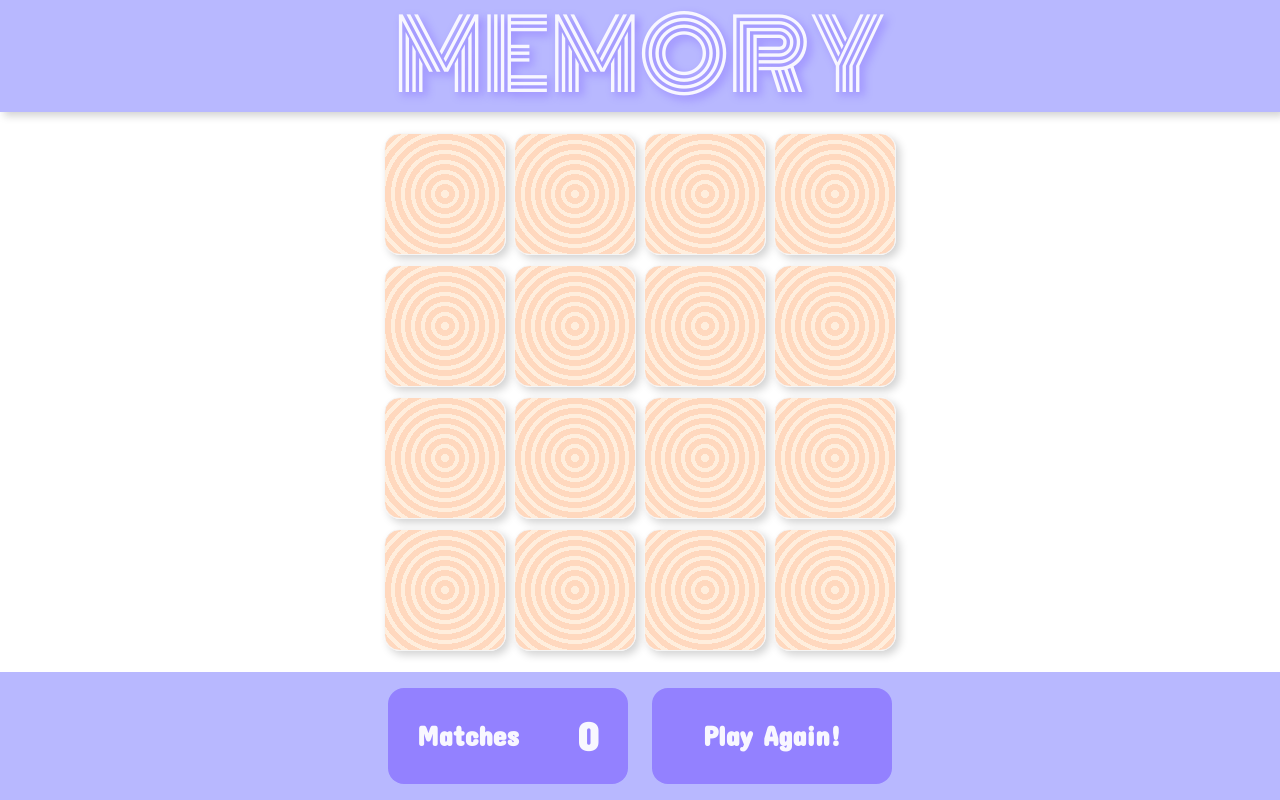
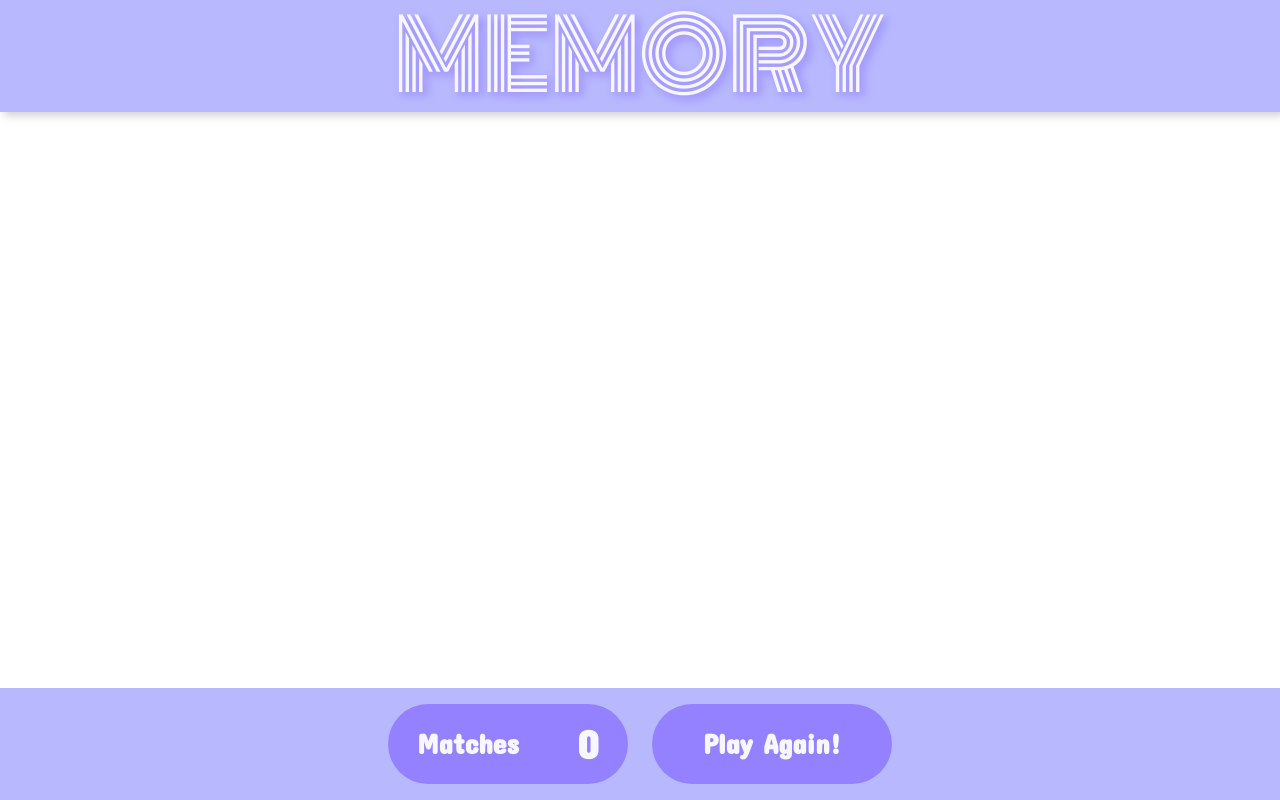
Before and after one commit to erikasinkovics/memory, a React (Create React App) app: page / in a window 1280 px wide. Built offline with nearby package versions, Linux system fonts and the light colour scheme.

Commit message:
Footer redesign.

```diff
--- a/src/components/Footer/Footer.css
+++ b/src/components/Footer/Footer.css
@@ -3,7 +3,6 @@
 .Footer {
     display: flex;
     flex-direction: row;
-    padding-top: 2vh;
     position: fixed;
     bottom: 0;
     z-index: 2;
@@ -11,6 +10,7 @@
     width: 100%;
     background-color: #B8B8FF;
     justify-content: center;
+    align-items: center;
     font-family: 'Concert One';
     font-weight: bolder;
     color: #F8F7FF;
@@ -26,13 +26,14 @@
     padding: 0vh;
     margin-right: 1.5vh;
     width: 30vh;
-    height: 12vh;
-    border-radius: 2vh;
+    height: 10vh;
+    border-radius: 6vh;
     display: flex;
     flex-direction: row;
-    align-self: flex-start;
+    align-self: center;
     align-items: center;
     justify-content: space-around;
+
 }
 
 .Scores h2 {
@@ -48,11 +49,11 @@
     padding: 0vh;
     margin-left: 1.5vh;
     width: 30vh;
-    height: 12vh;
-    border-radius: 2vh;
+    height: 10vh;
+    border-radius: 6vh;
     display: flex;
     flex-direction: row;
-    align-self: flex-start;
+    align-self: center;
     align-items: center;
     justify-content: space-around;
 }
--- a/src/components/TileContainer/TileContainer.js
+++ b/src/components/TileContainer/TileContainer.js
@@ -12,16 +12,17 @@ class TileContainer extends React.Component {
         super(props);
         this.state = {
             scoreCount: 0,
-            level: 'easy',
+            level: undefined,
             levelSelected: 'true',
-            tiles: tileData(16).map(tile => {
-                return {
-                    isActive: false,
-                    tileId: tile.id,
-                    tileNumber: tile.number,
-                    isMatched: false,
-                }
-            })
+            // tiles: tileData(16).map(tile => {
+            //     return {
+            //         isActive: false,
+            //         tileId: tile.id,
+            //         tileNumber: tile.number,
+            //         isMatched: false,
+            //     }
+            // })
+            tiles: []
         }
         this.handleClick = this.handleClick.bind(this);
         this.resetBoard = this.resetBoard.bind(this);
@@ -76,6 +77,10 @@ class TileContainer extends React.Component {
         }, 900)
     }
 
+    selectLevel(level) {
+
+    }
+
     render() {
         // The deck of tiles are being conditionally renderred depending on the tile component's 'matched' and 'active' properties.
         const deck = this.state.tiles.map((tile) => {
```
